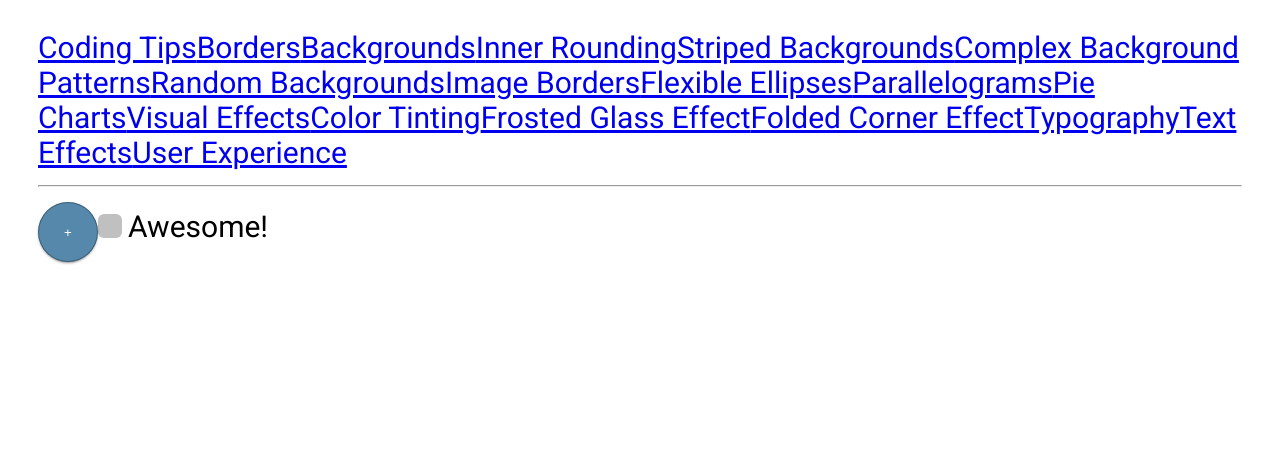
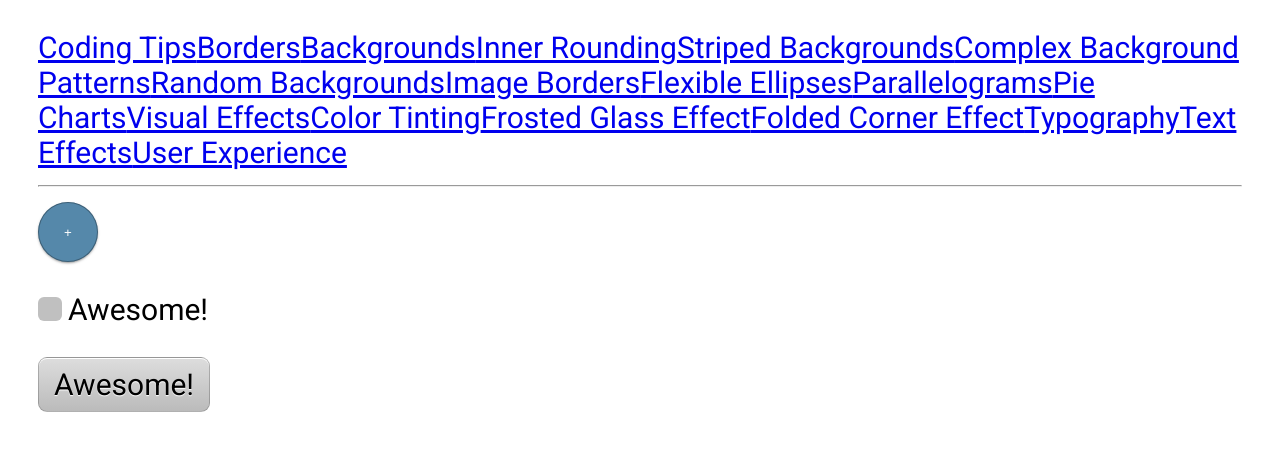
Before and after one commit to ht89/css-secrets, an Angular app: page /user-experience in a window 1280 px wide. Shown: the top 450 px of the page. Built offline with nearby package versions, Linux system fonts and the light colour scheme.

Commit message:
toggle btn

```diff
--- a/src/app/user-experience/user-experience.component.html
+++ b/src/app/user-experience/user-experience.component.html
@@ -1,4 +1,11 @@
 <button>+</button>
 
-<input type="checkbox" id="awesome">
-<label for="awesome">Awesome!</label>
+<div class="custom-checkbox">
+    <input type="checkbox" id="awesome">
+    <label for="awesome">Awesome!</label>
+</div>
+
+<div class="toggle">
+    <input type="checkbox" id="awesome2">
+    <label for="awesome2">Awesome!</label>
+</div>
--- a/src/app/user-experience/user-experience.component.scss
+++ b/src/app/user-experience/user-experience.component.scss
@@ -22,8 +22,16 @@ button {
 
 input[type="checkbox"] {
     position: absolute;
-    clip: rect(0,0,0,0);
-    & +label:before {
+    clip: rect(0, 0, 0, 0);
+}
+
+.custom-checkbox,
+.toggle {
+    margin-top: 30px;
+}
+
+.custom-checkbox input[type="checkbox"] {
+    &+label:before {
         content: '\a0'; // no break space
         display: inline-block;
         vertical-align: .1em;
@@ -35,16 +43,36 @@ input[type="checkbox"] {
         text-indent: .15em;
         line-height: .65;
     }
-    &:checked + label:before {
+    &:checked+label:before {
         content: '\2713';
         background: yellowgreen;
     }
-    &:focus + label:before {
+    &:focus+label:before {
         box-shadow: 0 0 .1em .1em #58a;
     }
-    &:disabled + label:before {
+    &:disabled+label:before {
         background: gray;
         box-shadow: none;
         color: #555;
     }
 }
+
+.toggle input[type="checkbox"] {
+    &+label {
+        display: inline-block;
+        padding: .3em .5em;
+        background: #ccc;
+        background-image: linear-gradient(#ddd, #bbb);
+        border: 1px solid rgba(0, 0, 0, .2);
+        border-radius: .3em;
+        box-shadow: 0 1px white inset;
+        text-align: center;
+        text-shadow: 0 1px 1px white;
+    }
+    &:checked + label,
+    &:active + label {
+        box-shadow: .05em .1em .2em rgba(0,0,0,.6) inset;
+        border-color: rgba(0,0,0,.3);
+        background: #bbb;
+    }
+}
```
